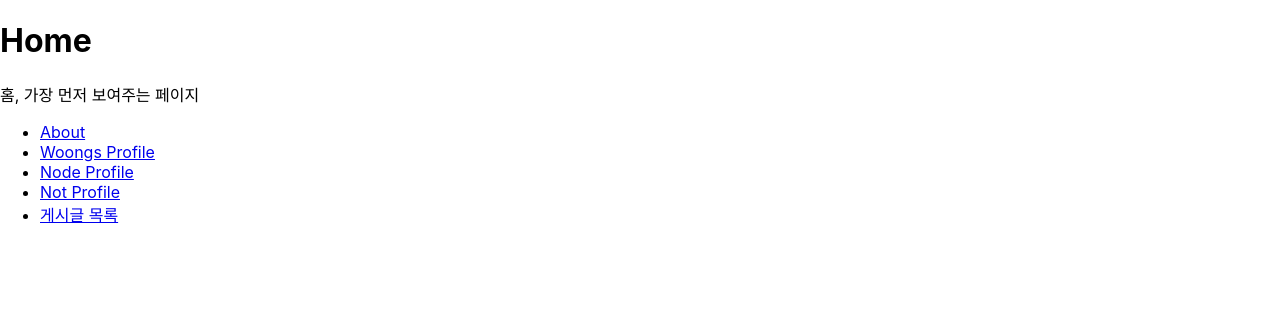
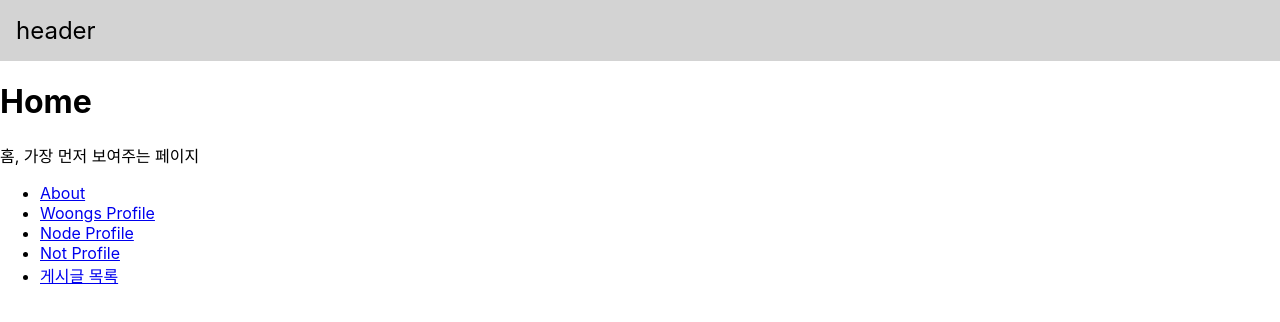
Before and after one commit to parkgeonwoong/study-reacts, a React (Create React App) app: page / in a window 1280 px wide. Shown: the top 322 px of the page. Built offline with nearby package versions, Linux system fonts and the light colour scheme.

Commit message:
Outlet Hook: common Layout component

```diff
--- a/src/App.js
+++ b/src/App.js
@@ -5,14 +5,17 @@ import About from "./pages/About";
 import Profile from "./pages/Profile";
 import Articles from "./pages/Articles";
 import Article from "./pages/Article";
+import Layout from "./Layout";
 
 const App = () => {
   return (
     <div>
       <Routes>
-        <Route path="/" element={<Home />} />
-        <Route path="/about" element={<About />} />
-        <Route path="/profiles/:username" element={<Profile />} />
+        <Route element={<Layout />}>
+          <Route path="/" element={<Home />} />
+          <Route path="/about" element={<About />} />
+          <Route path="/profiles/:username" element={<Profile />} />
+        </Route>
         <Route path="/articles" element={<Articles />}>
           <Route path=":id" element={<Article />} />
         </Route>
--- /dev/null
+++ b/src/Layout.js
@@ -0,0 +1,16 @@
+import { Outlet } from "react-router-dom";
+
+const Layout = () => {
+  return (
+    <div>
+      <header style={{ background: "lightgray", padding: 16, fontSize: 24 }}>
+        header
+      </header>
+      <main>
+        <Outlet />
+      </main>
+    </div>
+  );
+};
+
+export default Layout;
```
Also changed, not shown: 1 other file (tests, documents, lock files or other folders).
